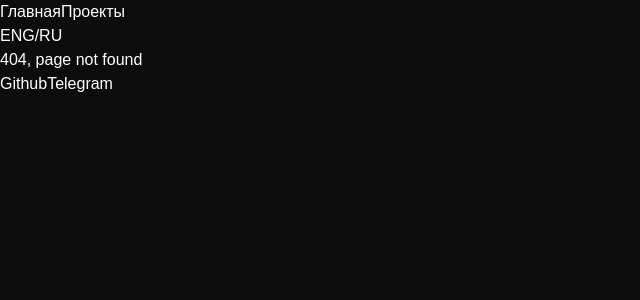
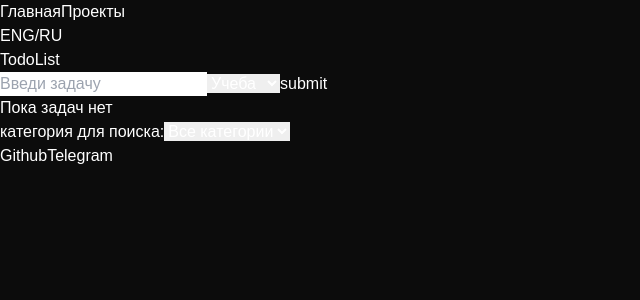
Before and after one commit to Mo4a4os/mo4a4os.github.io, a React (Vite) app: page /projects/small/todo in a window 1280 px wide. Before the commit this address had no page. Shown: the top 300 px of the page, without its empty margins (0-640 px from the left). Built offline with nearby package versions, Linux system fonts and the light colour scheme.

Commit message:
added todolist project

```diff
--- a/src/App.tsx
+++ b/src/App.tsx
@@ -16,6 +16,7 @@ import { Words } from "./pages/projects/LoremGenerator/Words";
 import { Sentences } from "./pages/projects/LoremGenerator/Sentences";
 import { Paragraphs } from "./pages/projects/LoremGenerator/Paragraphs";
 import {Calculator} from "./pages/projects/Calculator";
+import { TodoListComp } from "./pages/projects/TodoList/components/TodoListComp";
 
 function App() {
   const lang = localStorage.getItem("lang") || "ru";
@@ -45,6 +46,7 @@ function App() {
           <Route path="/projects/small/loremgenerator/sentences" element={<Sentences />} />
           <Route path="/projects/small/loremgenerator/paragraphs" element={<Paragraphs />} />
           <Route path="/projects/small/calculator" element={<Calculator />} />
+          <Route path="/projects/small/todo" element={<TodoListComp />} />
           </Routes>
           <div className="border-t mt-12 border-t-gray-800">
             <nav className="my-8 flex justify-between mx-52">
--- a/src/pages/SmallProjects.tsx
+++ b/src/pages/SmallProjects.tsx
@@ -62,6 +62,8 @@ export const SmallProjects = () => {
               Calculator
             </Link>
           </div>
+          <div className="mx-10 my-3"><Link to="/projects/small/todo" className="p-3 inline-block bg-white text-black hover:scale-95 transform transition-transform rounded-lg" >Todo List</Link></div>
+
           {/* <div className="mx-10 my-3"><Link to="/projects/small/" className="p-3 inline-block bg-white text-black hover:scale-95 transform transition-transform rounded-lg" ></Link></div>*/}
         </div>
       </div>
@@ -125,6 +127,7 @@ export const SmallProjects = () => {
               className="p-3 inline-block bg-white text-black hover:scale-95 transform transition-transform rounded-lg hover:bg-slate-200"
             >Calculator</Link>
           </div>
+          <div className="mx-10 my-3"><Link to="/projects/small/todo" className="p-3 inline-block bg-white text-black hover:scale-95 transform transition-transform rounded-lg" >Todo List</Link></div>
           {/* <div className="mx-10 my-3"><Link to="/projects/small/" className="p-3 inline-block bg-white text-black hover:scale-95 transform transition-transform rounded-lg hover:bg-slate-200" ></Link></div>*/}
         </div>
       </div>
--- /dev/null
+++ b/src/pages/projects/TodoList/components/CategoryFilter.tsx
@@ -0,0 +1,3 @@
+export const CategoryFilter = () => {
+    return <div>CategoryFilter</div>
+}
--- /dev/null
+++ b/src/pages/projects/TodoList/components/TodoForm.tsx
@@ -0,0 +1,54 @@
+import { useState, type FormEvent, type ChangeEvent } from "react";
+
+
+interface Todo {
+  id: string;
+  text: string;
+  category: string;
+  isDone: boolean;
+}
+
+
+interface TodoFormProps {
+  addTodo: (todo: Todo) => void;
+}
+
+export const TodoForm = ({ addTodo }: TodoFormProps) => {
+  const [text, setText] = useState<string>('');
+  const [category, setCategory] = useState<string>('Учеба');
+
+  const onSubmitHandle = (e: FormEvent<HTMLFormElement>) => {
+    e.preventDefault();
+    if (!text.trim()) return;
+
+    const newTodo: Todo = {
+      id: Date.now().toString(), // делаем id строкой
+      text,
+      category,
+      isDone: false
+    };
+
+    addTodo(newTodo);
+    setText('');
+    setCategory('Учеба');
+  };
+
+  return (
+    <form onSubmit={onSubmitHandle}>
+      <input className="m-3 p-1 text-black"
+        value={text}
+        onChange={(e: ChangeEvent<HTMLInputElement>) => setText(e.target.value)}
+        placeholder="Введи задачу"
+      />
+      <select className="m-3 p-1 text-black"
+        value={category}
+        onChange={(e: ChangeEvent<HTMLSelectElement>) => setCategory(e.target.value)}
+      >
+        <option>Учеба</option>
+        <option>Работа</option>
+        <option>Дом</option>
+      </select>
+      <button className="m-3 border p-1 rounded" type="submit">submit</button>
+    </form>
+  );
+};
--- /dev/null
+++ b/src/pages/projects/TodoList/components/TodoListComp.tsx
@@ -0,0 +1,82 @@
+import { useEffect, useState } from "react";
+import { TodoForm } from "./TodoForm";
+
+interface Todo {
+  id: string;
+  text: string;
+  category: string;
+  isDone: boolean;
+}
+
+export const TodoListComp = () => {
+  const [todos, setTodos] = useState<Todo[]>(() => {
+    const saved = localStorage.getItem("todos");
+    return saved ? (JSON.parse(saved) as Todo[]) : [];
+  });
+
+  const [filterCategory, setFilterCategory] = useState<string>("Все");
+
+  useEffect(() => {
+    localStorage.setItem("todos", JSON.stringify(todos));
+  }, [todos]);
+
+  const addTodo = (newTodo: Todo) => {
+    setTodos((prev) => [...prev, newTodo]);
+  };
+
+  const deleteTodo = (idToDelete: string) => {
+    setTodos((prev) => prev.filter((todo) => todo.id !== idToDelete));
+  };
+
+  const makeDone = (idToMakeDone: string) => {
+    setTodos((prev) =>
+      prev.map((todo) =>
+        todo.id === idToMakeDone ? { ...todo, isDone: !todo.isDone } : todo
+      )
+    );
+  };
+
+  const filteredTodos =
+    filterCategory === "Все"
+      ? todos
+      : todos.filter((todo) => todo.category === filterCategory);
+
+  return (
+    <div className="text-center">
+      <h1>TodoList</h1>
+      <TodoForm addTodo={addTodo} />
+      {todos.length === 0 && <p>Пока задач нет</p>}
+      категория для поиска:
+      <select
+        className="text-black ml-3"
+        value={filterCategory}
+        onChange={(e) => setFilterCategory(e.target.value)}
+      >
+        <option value="Все">Все категории</option>
+        <option value="Учеба">Учеба</option>
+        <option value="Работа">Работа</option>
+        <option value="Дом">Дом</option>
+      </select>
+      {filteredTodos.map((todo) => (
+        <div
+          style={{ color: todo.isDone ? "green" : "white" }}
+          key={todo.id}
+          className="border-t border-b py-2 my-4"
+        >
+          <p>Todo: {todo.text}</p>
+          <p>Категория: {todo.category}</p>
+          <button className="border rounded p-1" onClick={() => deleteTodo(todo.id)}>Удалить</button>
+
+          <p>
+            <input className="mr-3 scale-125"
+              type="checkbox"
+              checked={todo.isDone}
+              onChange={() => makeDone(todo.id)}
+            />
+            Сделать выполненым?
+          </p>
+        </div>
+      ))}
+    </div>
+  );
+};
```
